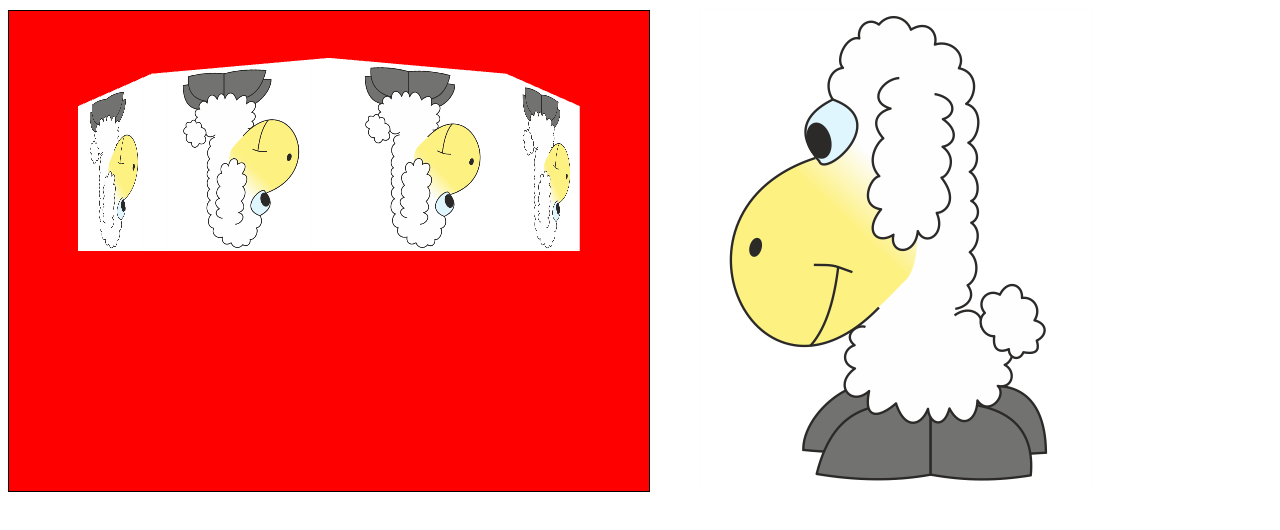
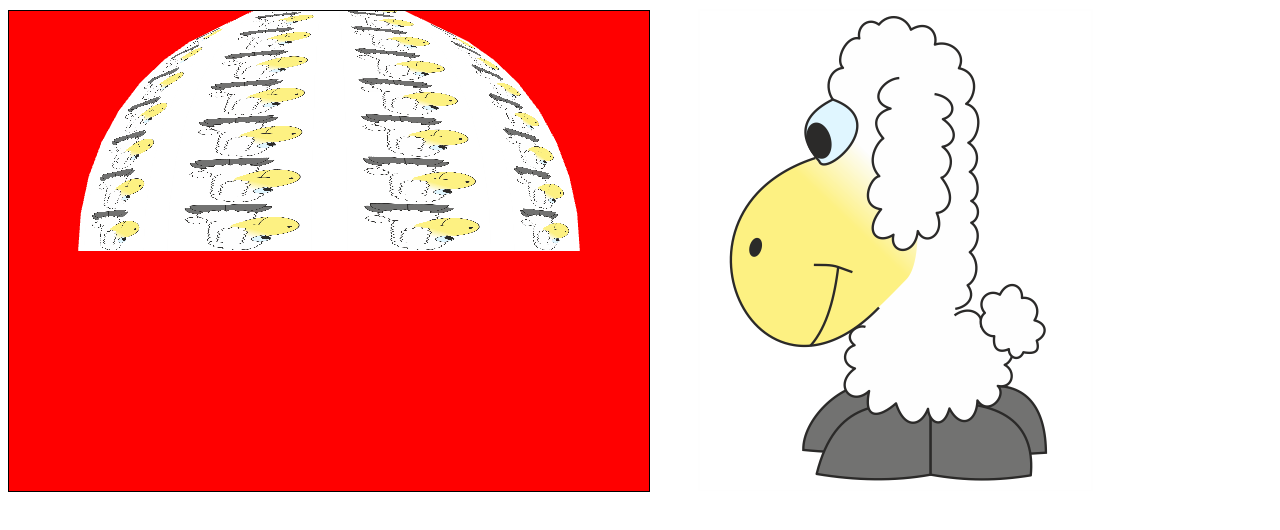
Before and after one commit to MaciejSzerwinski/computer_graphic, a plain HTML site: page laboratory_4/Kula.html in a window 1280 px wide. Drawn offline with Linux system fonts and the light colour scheme.

Commit message:
Some update

```diff
--- a/laboratory_4/Kula.html
+++ b/laboratory_4/Kula.html
@@ -130,27 +130,39 @@ function startGL()
 
   //Opis sceny 3D, położenie punktów w przestrzeni 3D w formacie X,Y,Z
   let vertexPosition = []; //3 punkty po 3 składowe - X1,Y1,Z1, X2,Y2,Z2, X3,Y3,Z3 - 1 trójkąt
+
+  let stepElevation = 90/12;
   let stepAngle = 360/12;
   let radius = 2.0;
+  for(let elevation=0; elevation< 90; elevation+= stepElevation)
+  {
+    let radiusXZ = radius*Math.cos(elevation*Math.PI/180);
+    let radiusY  = radius*Math.sin(elevation*Math.PI/180);
+
+    let radiusXZ2 = radius*Math.cos((elevation+stepElevation)*Math.PI/180);
+    let radiusY2  = radius*Math.sin((elevation+stepElevation)*Math.PI/180);
+
     for(let angle = 0; angle < 360; angle+= stepAngle)
     {
-    let px1 = radius*Math.cos(angle*Math.PI/180);
-    let py1 = 0.0;
-    let pz1 = radius*Math.sin(angle*Math.PI/180);
 
-    let px2 = radius*Math.cos((angle+stepAngle)*Math.PI/180);
-    let py2 = 0.0;
-    let pz2 = radius*Math.sin((angle+stepAngle)*Math.PI/180);
+      let px1 = radiusXZ*Math.cos(angle*Math.PI/180);
+      let py1 = radiusY;
+      let pz1 = radiusXZ*Math.sin(angle*Math.PI/180);
 
-    let px3 = radius*Math.cos(angle*Math.PI/180);
-    let py3 = 1.0;
-    let pz3 = radius*Math.sin(angle*Math.PI/180);
+      let px2 = radiusXZ*Math.cos((angle+stepAngle)*Math.PI/180);
+      let py2 = radiusY;
+      let pz2 = radiusXZ*Math.sin((angle+stepAngle)*Math.PI/180);
 
-    let px4 = radius*Math.cos((angle+stepAngle)*Math.PI/180);
-    let py4 = 1.0;
-    let pz4 = radius*Math.sin((angle+stepAngle)*Math.PI/180);
+      let px3 = radiusXZ2*Math.cos(angle*Math.PI/180);
+      let py3 = radiusY2;
+      let pz3 = radiusXZ2*Math.sin(angle*Math.PI/180);
+
+      let px4 = radiusXZ2*Math.cos((angle+stepAngle)*Math.PI/180);
+      let py4 = radiusY2;
+      let pz4 = radiusXZ2*Math.sin((angle+stepAngle)*Math.PI/180);
 
       vertexPosition.push(...createRect2(px1,py1,pz1,px2,py2,pz2,px3,py3,pz3,px4,py4,pz4)); // Ściana XZ
+    }
   }
 
   vertexPositionBuffer = gl.createBuffer(); //Stworzenie tablicy w pamieci karty graficznej
@@ -162,9 +174,12 @@ function startGL()
   //Opis sceny 3D, kolor każdego z wierzchołków
   let vertexColor = []; //3 punkty po 3 składowe - R1,G1,B1, R2,G2,B2, R3,G3,B3 - 1 trójkąt
 
+  for(let elevation=0; elevation< 90; elevation+= stepElevation)
+  {
     for(let angle = 0; angle < 360; angle+= stepAngle)
     {
       vertexColor.push(...createRectColor(1.0,1.0,1.0));
+    }
   }
 
   vertexColorBuffer = gl.createBuffer();
@@ -175,9 +190,12 @@ function startGL()
 
   let vertexCoords = []; //3 punkty po 2 składowe - U1,V1, U2,V2, U3,V3 - 1 trójkąt
 
+  for(let elevation=0; elevation< 90; elevation+= stepElevation)
+  {
     for(let angle = 0; angle < 360; angle+= stepAngle)
     {
       vertexCoords.push(...createRectCoords(0,0,1,0,0,1));
+    }
   }
 
   vertexCoordsBuffer = gl.createBuffer();
```
Also changed, not shown: laboratory_4/index.html (+2 -27 lines), laboratory_4/ProstokatyPro.html (renamed from laboratory_4/SzescianPro.html). Lines whose indentation alone changed are shown as unchanged.
